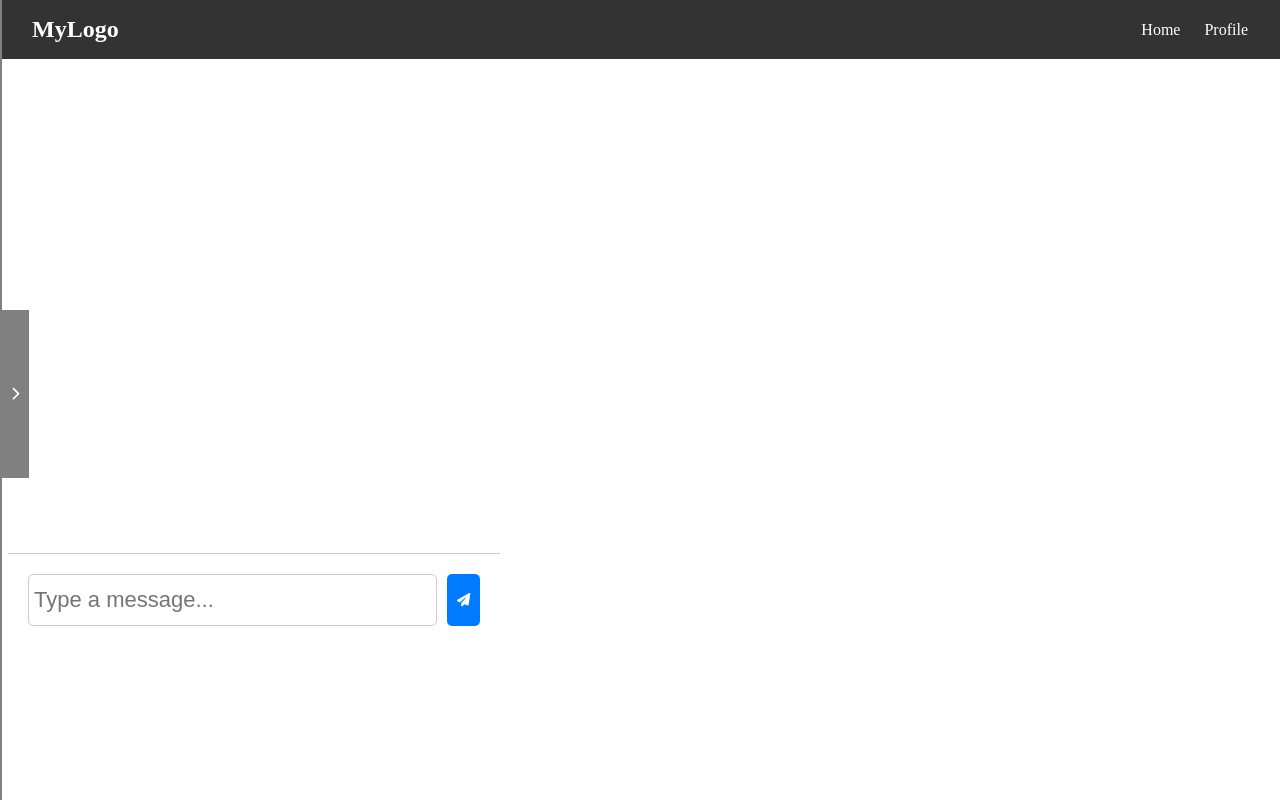
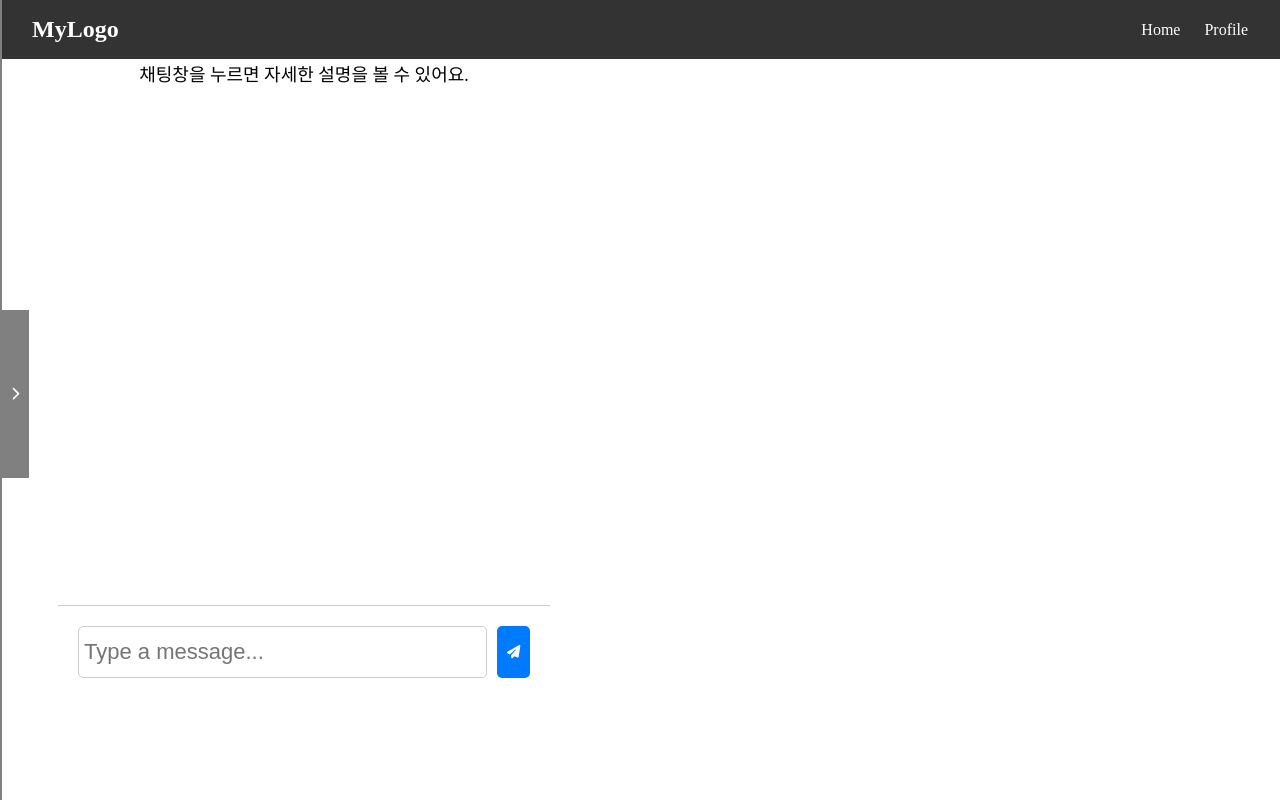
Before and after one commit to austin-personal/kj-kloudify, a React (Create React App) app in the folder client/: page /home in a window 1280 px wide. Built offline with nearby package versions, Linux system fonts and the light colour scheme.

Commit message:
feat-FE-SA/navbar 제외한 공간에 배치 위해 margin 추가

```diff
--- a/client/src/pages/Home/Home.css
+++ b/client/src/pages/Home/Home.css
@@ -0,0 +1,3 @@
+.home {
+  margin: 60px 50px 0 50px;
+}
```
